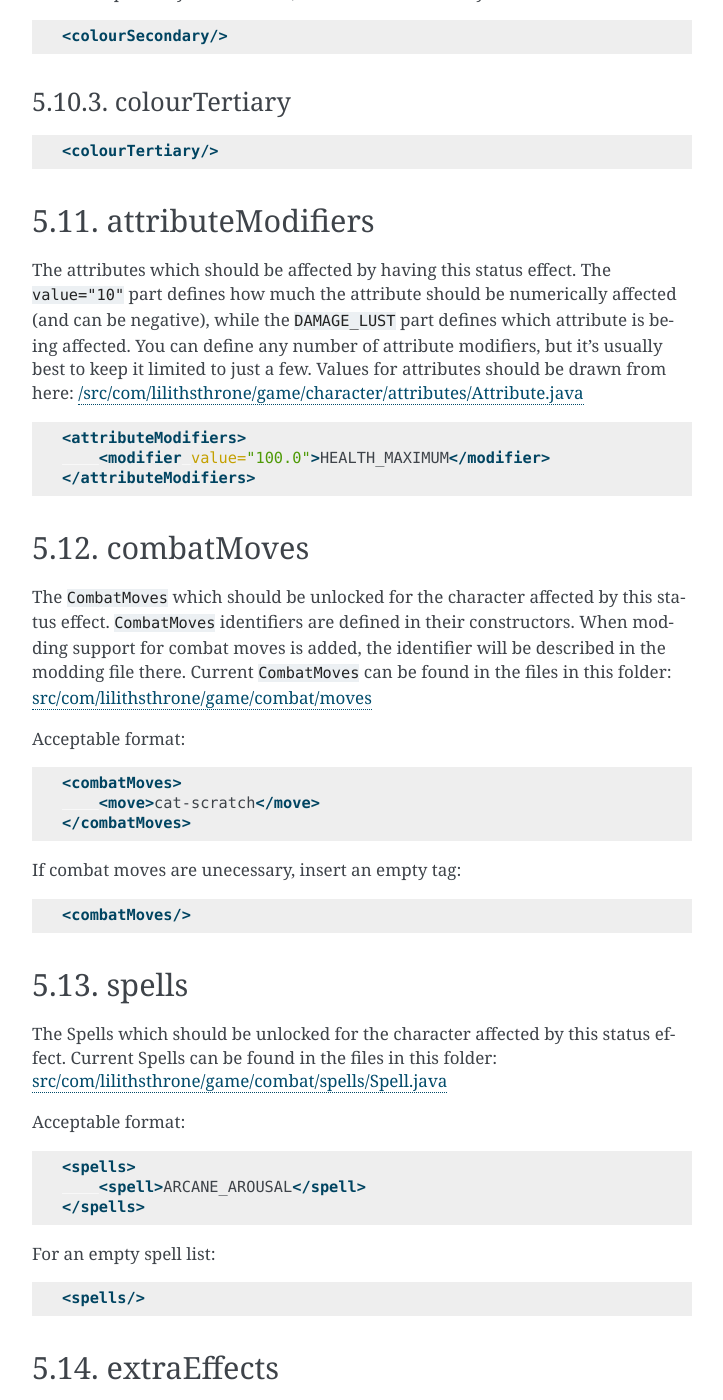
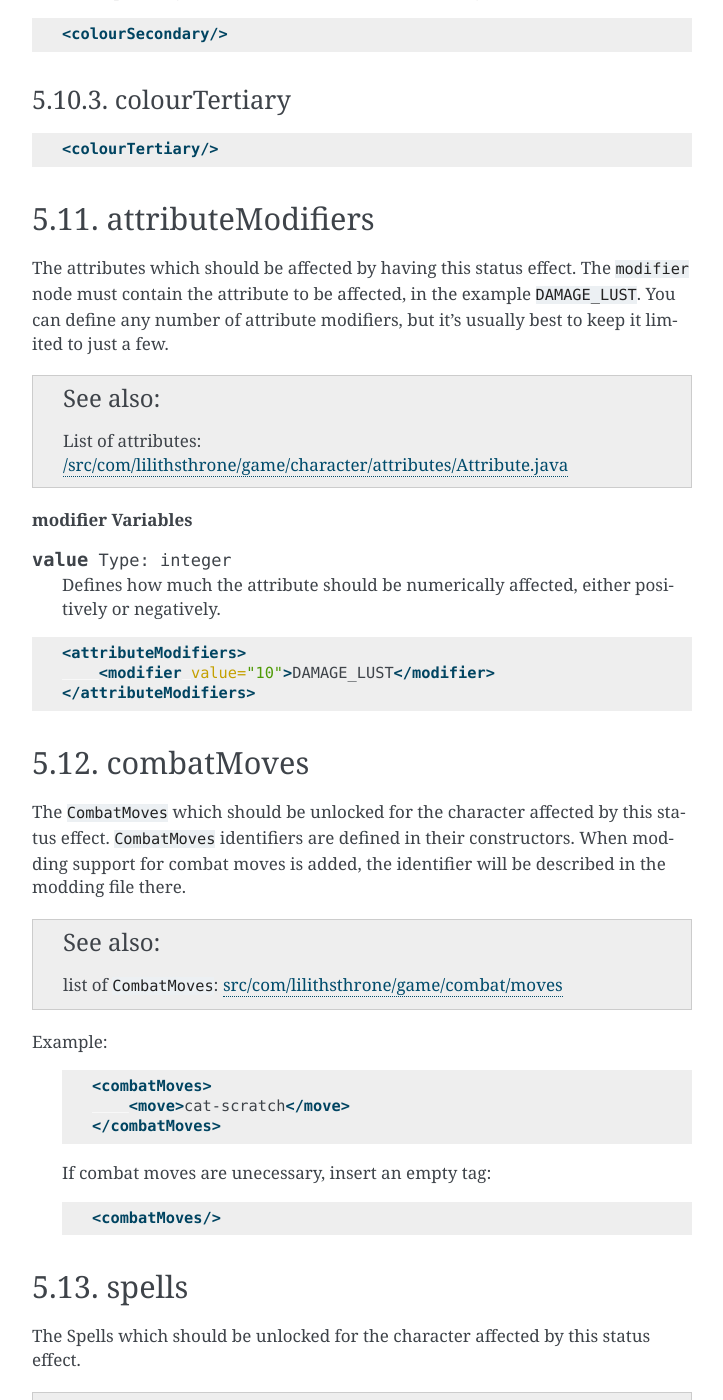
Before and after one commit to bicobus/lilith-throne-documentation, a Sphinx documentation site: the page built from docs/statusEffects.rst, in a window 1280 px wide and 1400 px high, scrolled down 2863 px. Shown: the whole window, without its empty margins (388-1111 px from the left). Built offline with Sphinx 7.4.7, drawn with Linux system fonts in a browser that asks for light colours; some of the changed text lies outside the part shown.

Commit message:
Forgot to add changed files in the previous commit

```diff
--- a/docs/_ext/ltxml.py
+++ b/docs/_ext/ltxml.py
@@ -1,20 +1,5 @@
 from docutils import nodes
 from sphinx import addnodes
-from sphinx.domains.python import PyField
-from sphinx.util.docfields import Field, GroupedField
-from sphinx.locale import _
-
-
-class ltxmlvar(nodes.FixedTextElement):
-    pass
-
-
-def visit_xmlvar_html(self, node):
-    pass
-
-
-def depart_xmlvar_html(self, node):
-    pass
 
 
 def parse_nodevar(env, sig, signode):
@@ -38,42 +23,16 @@ def parse_nodevar(env, sig, signode):
     if optional:
         signode += nodes.Text(', ')
         signode += addnodes.desc_annotation("Optional", "Optional")
-    return nodevar
+    return nodevar + '; ' + env.docname
 
 
 def setup(app):
-
-    fopt = Field(
-        name='optional',
-        names=('opt', 'optional',),
-        label=_('Optional'),
-        has_arg=False,
-    )
-
-    ftype = PyField(
-        'type',
-        label=_('Type'),
-        has_arg=False,
-        names=('type',),
-        bodyrolename='class'
-    )
-
-    fdef = GroupedField(
-        'default',
-        label=_('Default'),
-        names=('default',),
-        can_collapse=True,
-    )
+    """Sphinx-doc callback."""
 
     app.add_object_type(
         'nodevar',
         'nodevar',
         objname='variable value',
-        indextemplate='pair: %s; node variable value',
-        doc_field_types=[fopt, ftype, fdef],
+        indextemplate='triple: %s; node variable value',
         parse_node=parse_nodevar,
     )
-    # app.add_node(
-    #     ltxmlvar,
-    #     html=(visit_xmlvar_html, depart_xmlvar_html)
-    # )
--- a/docs/conf.py
+++ b/docs/conf.py
@@ -18,8 +18,8 @@
 # -- Project information -----------------------------------------------------
 
 project = "Lilith's Throne Mod Documentation"
-copyright = '2020, Innoxia, Bicobus'
-author = 'Bicobus'
+copyright = '2020, Innoxia and contributors'
+author = 'Innoxia'
 
 
 # -- General configuration ---------------------------------------------------
--- a/docs/index.rst
+++ b/docs/index.rst
@@ -11,6 +11,7 @@ Welcome to Lilith's Throne Mod Documentation's documentation!
    outfits
    setBonuses
    statusEffects
+   authors
 
 
 Indices and tables
--- a/docs/overview.rst
+++ b/docs/overview.rst
@@ -113,6 +113,9 @@ value
 
 The base value of an object. I roughly base things on 1 flame = 10p, so 10
 flames = £1.
+
+.. index:: ! name
+   :name: name
 
 name
 ----
--- a/docs/setBonuses.rst
+++ b/docs/setBonuses.rst
@@ -14,13 +14,12 @@ If you are unsure of anything, please join the `Lilith's Throne Discord`_ and
 ask for help! You can see another annotated example in the file
 :ltgithub:`res/setBonuses/innoxia/enforcer.xml`.
 
-name
-----
+:index:`name`
+-------------
 
 The name of this set bonus.
 
 .. code:: xml
-    :name: name
 
     <name><![CDATA[Socks of Power]]></name>
 
--- a/docs/statusEffects.rst
+++ b/docs/statusEffects.rst
@@ -12,7 +14,7 @@ access to a variety of content, like combat moves or spell. They can also change
 the attributes of the character.
 
 You can see an annotated example in the file
-``res/statusEffects/innoxia/set_kitty.xml``.
+:ltgithub:`res/statusEffects/innoxia/set_kitty.xml`.
 
 renderingPriority
 -----------------
@@ -90,12 +92,12 @@ Set to ``true`` if you want this status effect to be rendered during sex.
 
     <sexEffect>false</sexEffect>
 
-name
-----
+:index:`name`
+-------------
 
-The name of this set bonus. The character under the effect is passed in as the
-``npc`` parsing argument, so if you want to, you can include parsing elements
-such as ``[npc.name]``.
+The :ref:`name` of this set bonus. The character under the effect is passed in
+as the ``npc`` parsing argument, so if you want to, you can include parsing
+elements such as ``[npc.name]``.
 
 .. code:: xml
 
@@ -128,10 +130,10 @@ file.
 colours
 -------
 
-The colour which should be associated with this status effect. Just like with
-clothing and weapon recolouring, this is used to recolour the image you used
-above. ``PresetColour`` value should be used here, drawn from
-`src/com/lilithsthrone/utils/colours/PresetColour.java <https://github.com/Innoxia/liliths-throne-public/blob/dev/src/com/lilithsthrone/utils/colours/PresetColour.java>`_
+The :ref:`colour <colours>` which should be associated with this status effect.
+Just like with clothing and weapon recolouring, this is used to recolour the
+image you used above. ``PresetColour`` value should be used here, drawn from
+:ltgithub:`src/com/lilithsthrone/utils/colours/PresetColour.java`
 
 colourPrimary
 ~~~~~~~~~~~~~
@@ -162,18 +164,26 @@ attributeModifiers
 ------------------
 
 The attributes which should be affected by having this status effect. The
-``value="10"`` part defines how much the attribute should be numerically
-affected (and can be negative), while the ``DAMAGE_LUST`` part defines which
-attribute is being affected. You can define any number of attribute modifiers,
-but it’s usually best to keep it limited to just a few. Values for attributes
-should be drawn from here:
-`/src/com/lilithsthrone/game/character/attributes/Attribute.java
-<https://github.com/Innoxia/liliths-throne-public/blob/dev/src/com/lilithsthrone/game/character/attributes/Attribute.java>`_
+``modifier`` node must contain the attribute to be affected, in the example
+``DAMAGE_LUST``. You can define any number of attribute modifiers, but it’s
+usually best to keep it limited to just a few.
+
+.. seealso::
+
+   List of attributes:
+   :ltgithub:`/src/com/lilithsthrone/game/character/attributes/Attribute.java`
+
+**modifier Variables**
+
+.. nodevar:: value <integer> ()
+
+   Defines how much the attribute should be numerically affected, either
+   positively or negatively.
 
 .. code:: xml
 
     <attributeModifiers>
-    	<modifier value="100.0">HEALTH_MAXIMUM</modifier>
+    	<modifier value="10">DAMAGE_LUST</modifier>
     </attributeModifiers>
 
 combatMoves
@@ -182,44 +192,44 @@ combatMoves
 The ``CombatMoves`` which should be unlocked for the character affected by this
 status effect. ``CombatMoves`` identifiers are defined in their constructors.
 When modding support for combat moves is added, the identifier will be described
-in the modding file there. Current ``CombatMoves`` can be found in the files in
-this folder: `src/com/lilithsthrone/game/combat/moves
-<https://github.com/Innoxia/liliths-throne-public/tree/dev/src/com/lilithsthrone/game/combat/moves>`_
+in the modding file there.
 
-Acceptable format:
+.. seealso::
 
-.. code:: xml
+   list of ``CombatMoves``: :ltgithub:`src/com/lilithsthrone/game/combat/moves`
 
-    <combatMoves>
-    	<move>cat-scratch</move>
-    </combatMoves>
+Example:
+    .. code:: xml
 
-If combat moves are unecessary, insert an empty tag:
+        <combatMoves>
+            <move>cat-scratch</move>
+        </combatMoves>
 
-.. code:: xml
+    If combat moves are unecessary, insert an empty tag::
 
-    <combatMoves/>
+        <combatMoves/>
 
 spells
 ------
 
 The Spells which should be unlocked for the character affected by this status
-effect. Current Spells can be found in the files in this folder:
-`src/com/lilithsthrone/game/combat/spells/Spell.java <https://github.com/Innoxia/liliths-throne-public/blob/dev/src/com/lilithsthrone/game/combat/spells/Spell.java>`_
+effect.
+
+.. seealso::
+
+   Current Spells can be found in the files in this folder:
+   :ltgithub:`src/com/lilithsthrone/game/combat/spells/Spell.java`
 
 Acceptable format:
+    .. code:: xml
 
-.. code:: xml
+        <spells>
+            <spell>ARCANE_AROUSAL</spell>
+        </spells>
 
-    <spells>
-    	<spell>ARCANE_AROUSAL</spell>
-    </spells>
+    For an empty spell list::
 
-For an empty spell list:
-
-.. code:: xml
-
-    <spells/>
+        <spells/>
 
 extraEffects
 ------------
@@ -237,9 +247,7 @@ described, but if you need to use this section, use the following format:
     	<effect><![CDATA[You're a playful kitty!]]></effect>
     </extraEffects>
 
-An empty ``extraEffects`` list:
-
-.. code:: xml
+An empty ``extraEffects`` list::
 
     <extraEffects/>
 
@@ -250,9 +258,7 @@ The condition for a status effect to be applied is by default ``false``, which
 means that it can only be applied by a direct method call elsewhere for
 ``GameCharacter.addStatusEffect(AbstractStatusEffect statusEffect, int
 seconds)``. If you would like your status effect to similarly only be applied
-when called upon, then define this element as:
-
-.. code:: xml
+when called upon, then define this element as::
 
     <applicationCondition><![CDATA[false]]></applicationCondition>
 
@@ -274,23 +280,27 @@ applicationCondition
 This example is meant to show that you can use the parser to create more
 *complex* conditionals.
 
-.. code:: xml
+**Examples:**
+    .. code:: xml
 
-    <applicationCondition><![CDATA[
-    	#IF(SET_BONUS_innoxia_template.isCharacterWearingCompleteSet(npc))
-    		true
-    	#ELSE
-    		false
-    	#ENDIF
-    ]]></applicationCondition>
+        <applicationCondition><![CDATA[
+            #IF(SET_BONUS_innoxia_template.isCharacterWearingCompleteSet(npc))
+                true
+            #ELSE
+                false
+            #ENDIF
+        ]]></applicationCondition>
 
-An alternate, simpler example to achieve the same effect would be to just do:
+    An alternate, simpler example to achieve the same effect would be to just
+    do:
 
-.. code:: xml
+    .. code:: xml
 
-    <applicationCondition><![CDATA[
-    	SET_BONUS_innoxia_kitty.isCharacterWearingCompleteSet(npc)
-    ]]></applicationCondition>
+        <applicationCondition><![CDATA[
+            SET_BONUS_innoxia_kitty.isCharacterWearingCompleteSet(npc)
+        ]]></applicationCondition>
+
+.. `applyEffect`_
 
 applyEffect
 ~~~~~~~~~~~
@@ -307,11 +317,16 @@ You can define your own effects to be parsed here, just like hard-coded status
 effects. While your options are a little limited by what the parser can access,
 you should be able to apply a good range of effects.
 
-``interval``
+**Node Variables:**
+
+.. nodevar:: interval <integer> ()
+
     The ``interval`` attribute is an integer representing how often this effect
     should be applied (measured in seconds). For example, an interval of 3600
-    would make this effect be applied only once per hour (60\*60=3600). Use an
-    interval of 0 to make this effect be applied on every turn.
+    would make this effect be applied only once per hour :math:`(60 \times 60 =
+    3600)`. Use an interval of 0 to make this effect be applied on every turn.
+
+**Content tags:**
 
 ``npc``
     is the parser target for the character affected by this status effect.
@@ -323,7 +338,7 @@ you should be able to apply a good range of effects.
 ``TOTAL_SECONDS_PASSED``
     is a special tag which is converted into a long value of the total time
     that’s passed while under the effect of this status effect (in seconds).
-    This can be used with a ``TOTAL_SECONDS_PASSED==0`` check to, for example,
+    This can be used with a ``TOTAL_SECONDS_PASSED == 0`` check to, for example,
     only apply an effect when this status effect is initially added.
 
     .. important::
```
Also changed, not shown: other parts of docs/statusEffects.rst (+3 -1 lines).
